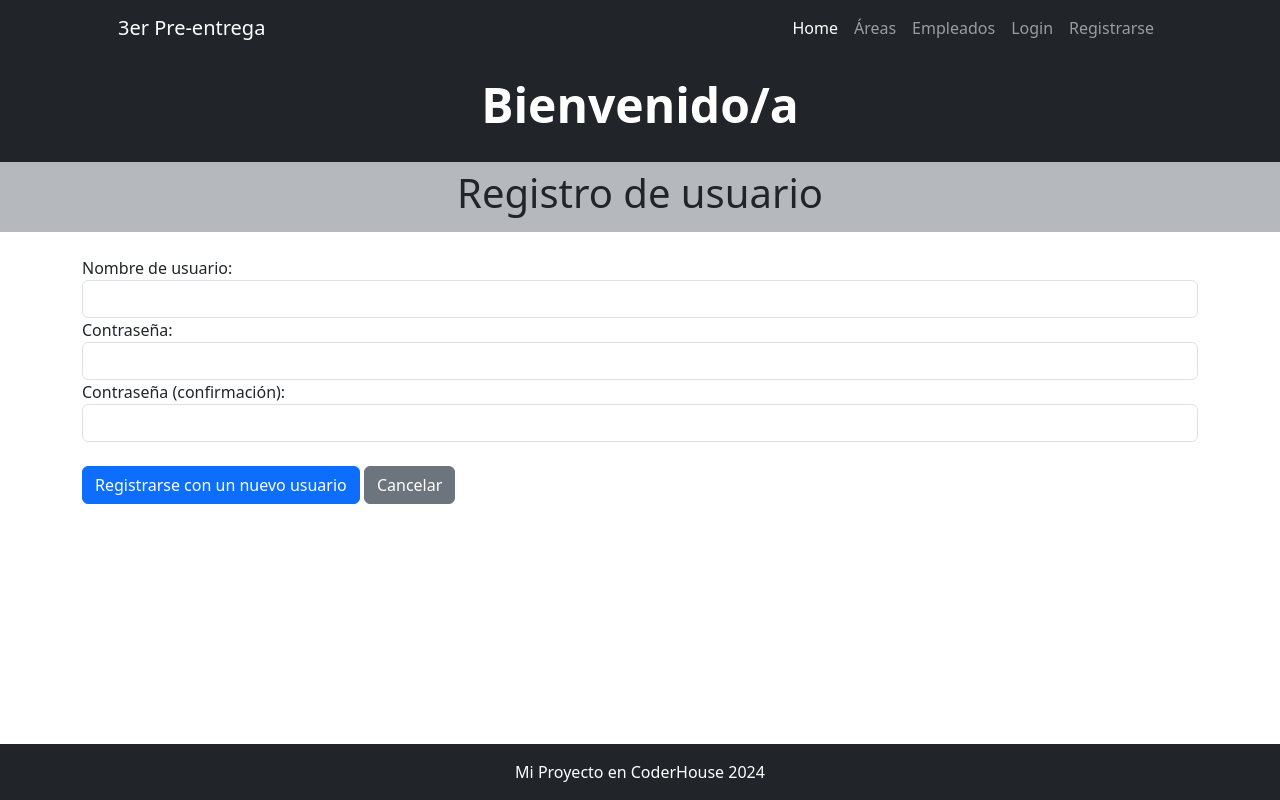
After one commit to cristiann9178/CristianNeumann, a Django app: page /registrar/ in a window 1280 px wide. The commit adds this page. Run offline with Django 5.2, Linux system fonts and the light colour scheme; some libraries are stand-ins or nearby versions.

Commit message:
se agrega registro

```diff
--- a/project/config/settings.py
+++ b/project/config/settings.py
@@ -126,3 +126,5 @@ STATIC_URL = 'static/'
 # https://docs.djangoproject.com/en/5.0/ref/settings/#default-auto-field
 
 DEFAULT_AUTO_FIELD = 'django.db.models.BigAutoField'
+#LOGIN_URL = reverse_lazy("core:login")
+#LOGIN_REDIRECT_URL = reverse_lazy("core:registrar")
--- a/project/core/forms.py
+++ b/project/core/forms.py
@@ -12,3 +12,17 @@ class CustomAuthenticationForm(AuthenticationForm):
         self.fields['password'].widget = forms.PasswordInput(attrs={
             'class': 'form-control'
         })
+
+class CustomUserCreationForm(UserCreationForm):
+    class Meta:
+        model = User
+        fields = ["username", "password1", "password2"]
+        help_texts = {k: "" for k in fields}
+
+    def __init__(self, *args, **kwargs):
+        super(CustomUserCreationForm, self).__init__(*args, **kwargs)
+        self.fields['username'].widget = forms.TextInput(attrs={'class': 'form-control'})
+        self.fields['password1'].widget = forms.PasswordInput(attrs={'class': 'form-control'})
+        self.fields['password2'].widget = forms.PasswordInput(attrs={'class': 'form-control'})
+        for field_name in self.fields:
+            self.fields[field_name].help_text = ''
--- a/project/core/templates/core/components/navbar.html
+++ b/project/core/templates/core/components/navbar.html
@@ -24,6 +24,7 @@
                   </li>
                 {% else %}
                 <li class="nav-item"><a class="nav-link" href="{% url 'core:login' %}">Login</a></li>
+                <li class="nav-item"><a class="nav-link" href="{% url 'core:registrar' %}">Registrarse</a></li>
                 {% endif %}
             </ul>
         </div>
--- a/project/core/templates/core/index.html
+++ b/project/core/templates/core/index.html
@@ -1,7 +1,7 @@
 {% extends 'core/base.html' %}
 {% load static %}
 {% block header_h1 %}
-    Bienvenido/a
+    Bienvenido/a {% if user.is_authenticated %}{{user.username}}{% endif %}
 {% endblock header_h1 %}
 {% block title %}
 <div class="d-flex bg-opacity-50 bg-secondary align-items-center justify-content-center " ali style="height: 70px; text-align: center;">
--- /dev/null
+++ b/project/core/templates/core/registrar.html
@@ -0,0 +1,22 @@
+{% extends 'core/base.html' %}
+{% load static %}
+{% block header_h1 %}
+    Bienvenido/a
+{% endblock header_h1 %}
+{% block title %}
+<div class="d-flex bg-opacity-50 bg-secondary align-items-center justify-content-center " ali style="height: 70px; text-align: center;">
+    <h1>Registro de usuario</h1>
+  </div>
+{% endblock title %}
+{% block content %}
+<div class="container mt-4 ">
+<form method="post">
+    {% csrf_token %}
+    {{ form }}
+    <input type="hidden" name="next" value="{% url 'core:home' %}" class="form-control">
+
+    <button type="submit" class="btn btn-primary mt-4">Registrarse con un nuevo usuario</button>
+    <a href="{% url 'core:home' %}" class="btn btn-secondary mt-4">Cancelar</a>
+  </form>
+</div>
+{% endblock content %}
--- a/project/core/urls.py
+++ b/project/core/urls.py
@@ -10,4 +10,5 @@ urlpatterns = [
     path('', views.home, name="home"),
     path("login/", views.CustomLoginView.as_view(), name="login"),
     path("logout/", LogoutView.as_view(template_name="core/logout.html"), name="logout"),
+    path("registrar/", views.registrar, name="registrar"),
 ]
--- a/project/core/views.py
+++ b/project/core/views.py
@@ -1,10 +1,10 @@
 from django.contrib.admin.views.decorators import staff_member_required
-from django.contrib.auth.decorators import login_required
+#from django.contrib.auth.decorators import login_required
 from django.contrib.auth.views import LoginView
 from django.http import HttpRequest, HttpResponse
 from django.shortcuts import render
 
-from .forms import CustomAuthenticationForm
+from .forms import CustomAuthenticationForm, CustomUserCreationForm
 
 def home (request):
     return render(request, "core/index.html")
@@ -12,3 +12,14 @@ def home (request):
 class CustomLoginView(LoginView):
     authentication_form = CustomAuthenticationForm
     template_name = "core/login.html"
+
+#@login_required
+def registrar(request: HttpRequest) -> HttpResponse:
+    if request.method == "POST":
+        form = CustomUserCreationForm(request.POST)
+        if form.is_valid():
+            form.save()
+            return render(request, "core/index.html")
+    else:
+        form = CustomUserCreationForm()
+    return render(request, "core/registrar.html", {"form": form})
```
Also changed, not shown: project/db.sqlite3.
